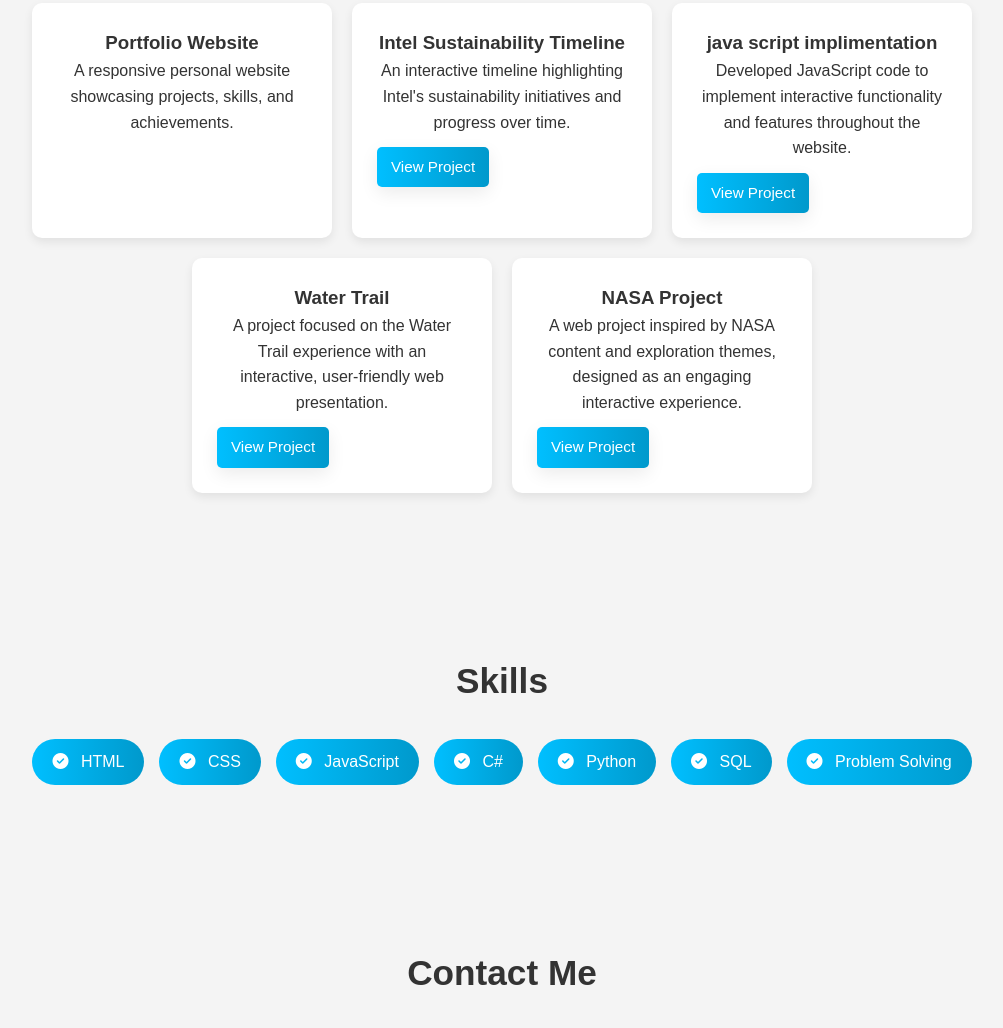
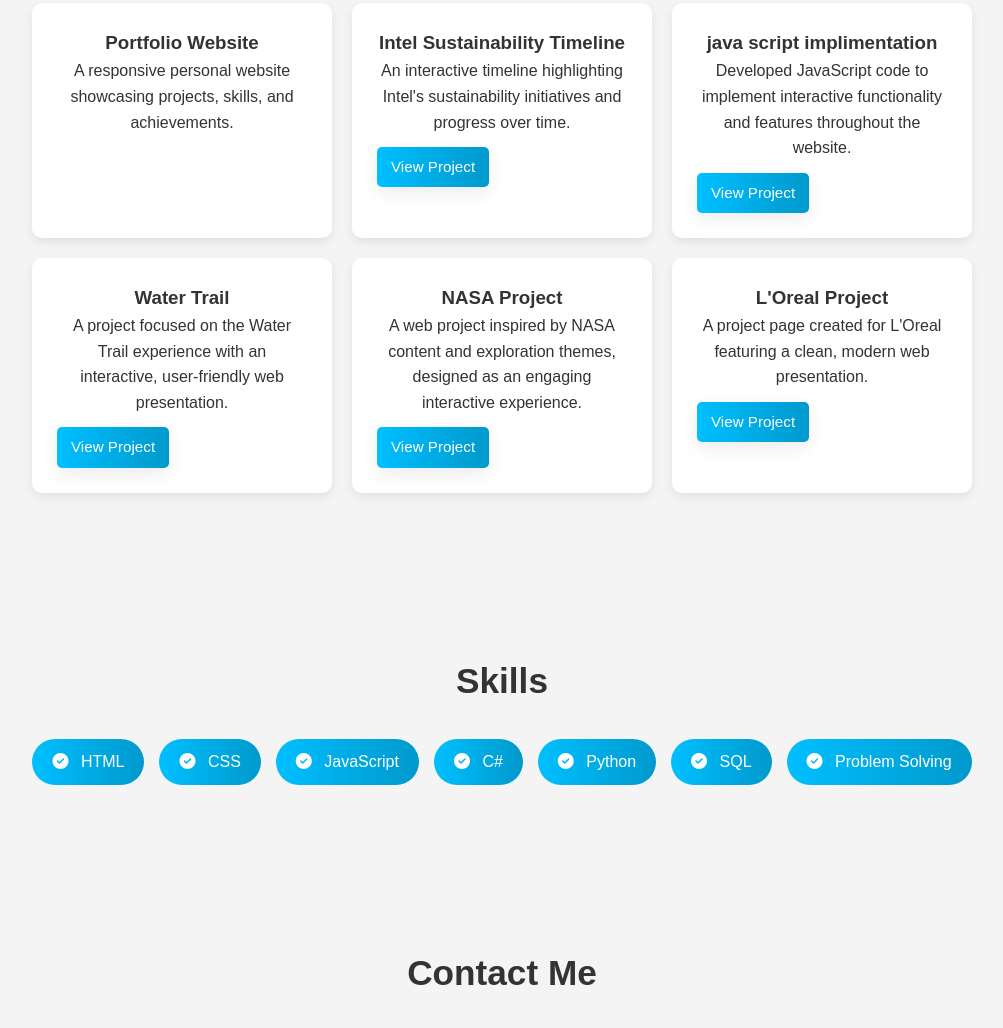
Before and after one commit to rrp034/portfolio, a plain HTML site: page index.html in a window 1280 px wide. Shown: the part 1286-2314 px from the top of the page, without its empty margins (138-1141 px from the left). Drawn offline with Linux system fonts and the light colour scheme; a small style sheet from the web is missing.

Commit message:
Add L'Oreal project card to portfolio

```diff
--- a/index.html
+++ b/index.html
@@ -90,6 +90,14 @@
                 <a href="https://rrp034.github.io/NASA-project/" target="_blank" rel="noopener" class="btn">View Project</a>
             </div>
 
+            <div class="project-card">
+                <h3>L'Oreal Project</h3>
+                <p>
+                    A project page created for L'Oreal featuring a clean, modern web presentation.
+                </p>
+                <a href="https://rrp034.github.io/l-oreal/" target="_blank" rel="noopener" class="btn">View Project</a>
+            </div>
+
         </div>
     </section>
 
```
